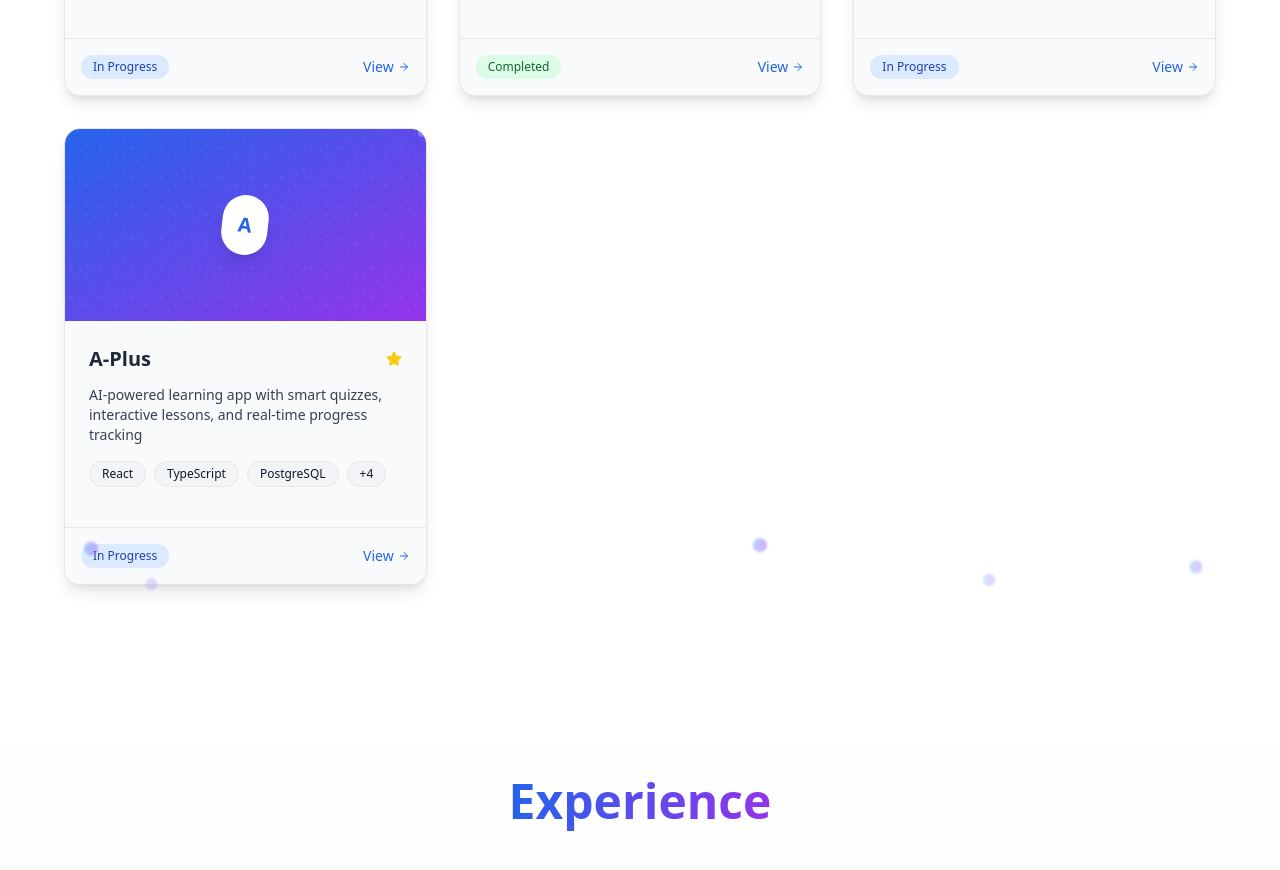
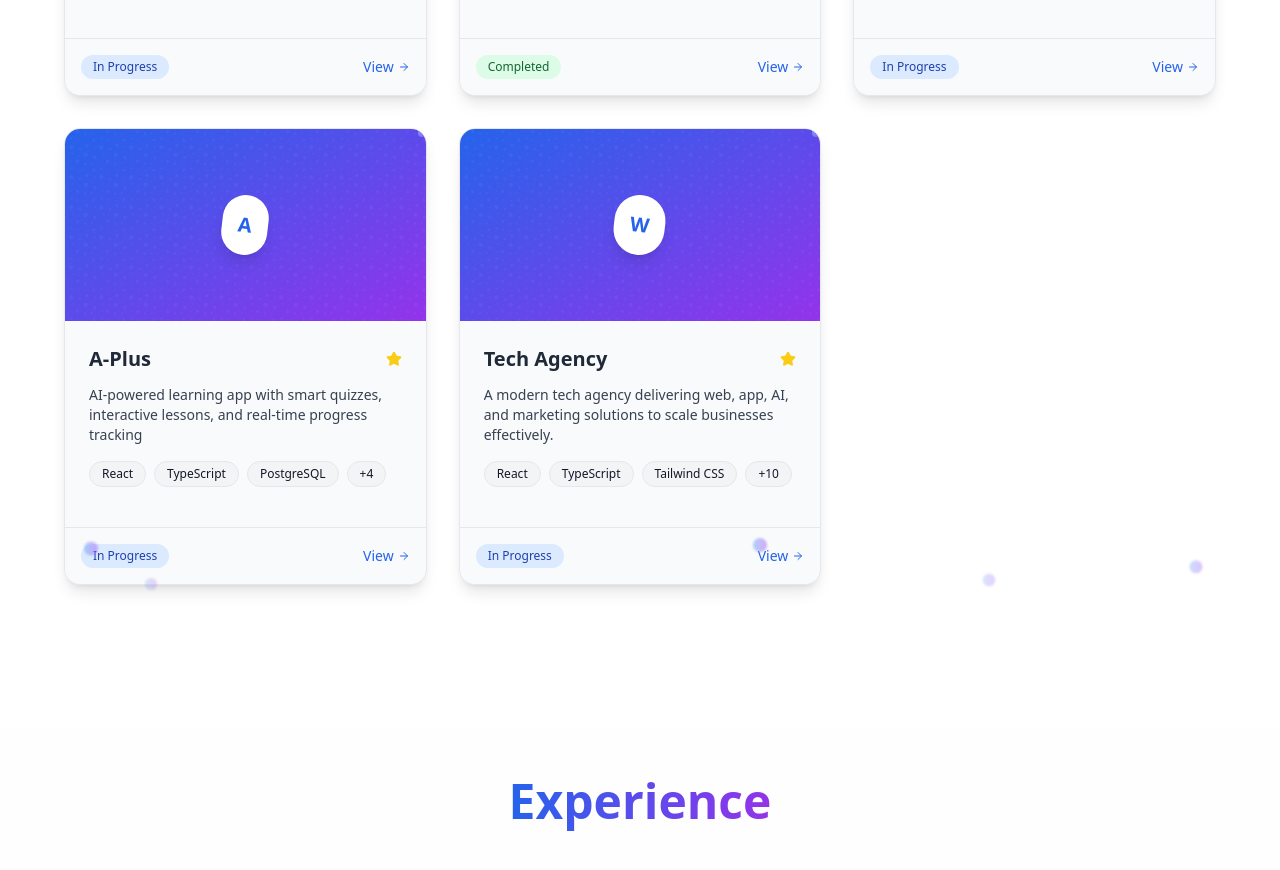
Before and after one commit to Adarshsingh-hub/Portfolio, a React (Vite) app: page / in a window 1280 px wide. Shown: the part 3520-4390 px from the top of the page. Built offline with nearby package versions, Linux system fonts and the light colour scheme.

Commit message:
added agency expereince

```diff
--- a/src/data/projects.js
+++ b/src/data/projects.js
@@ -63,6 +63,14 @@ const projects = [
     category: "AI/ML",
     featured: true,
     status: "In Progress",
+  },
+  {
+    title: "Tech Agency",
+    description: "A modern tech agency delivering web, app, AI, and marketing solutions to scale businesses effectively.",
+    tech: ["React", "TypeScript", "Tailwind CSS", "Three.js", "Framer Motion", "Node.js", "Express", "Python", "FastAPI", "PostgreSQL", "Langchain", "EmailJS", "Calendly"],
+    category: "Web",
+    featured: true,
+    status: "In Progress",
   }
 ];
 
```
